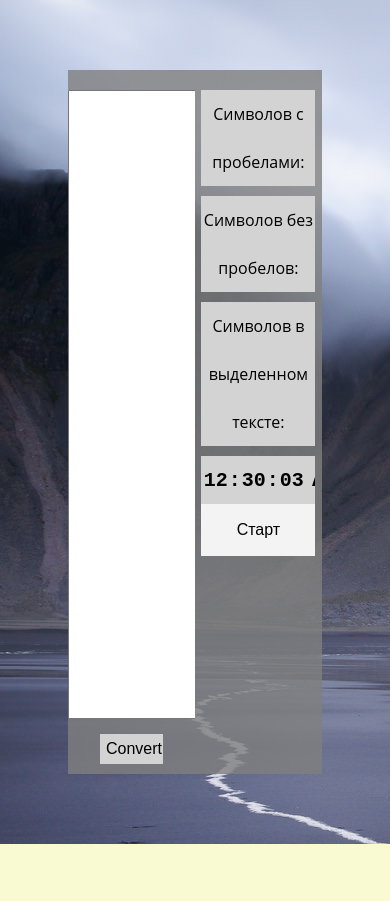
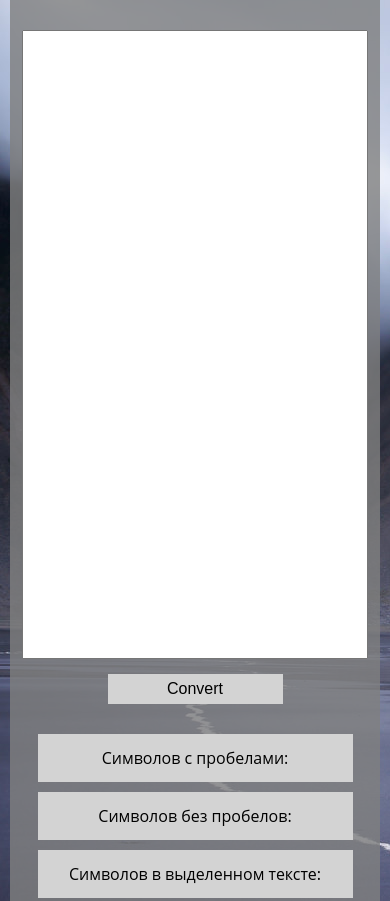
Before and after one commit to Nookee411/Text-Formatting, a website: page src/index.html in a window 390 px wide. Shown: the top 901 px of the page. Before the commit the page ends 844 px from the top, so only its background shows below. Drawn offline with Linux system fonts and the light colour scheme.

Commit message:
Plus responsive css Minus timer

```diff
--- a/src/styles/styles.css
+++ b/src/styles/styles.css
@@ -2,40 +2,49 @@ body{
     font-family:    "Open Sans", sans-serif;
     margin:         0;
     width:          100vw;
-    height:         100vh;
+    height:         auto;
     background:   lightgoldenrodyellow url("Mass.jpg");
+    display: flex;
+    justify-content: center;
 }
 
 .container{
-    position:           relative;
-    top:                50%;
+    position:           absolute;
+    top:                10%;
     display:            flex;
+    flex-wrap:          wrap;
     margin:             auto;
     max-width:          65%;
-    transform:          translate(0,-50%);
+    min-width:          350px;
+
     background-color: rgba(128,128,128,0.8);
-    padding:            0;
+    padding:            10px;
 }
 
 .input, .output{
-
     position:       relative;
     float:          left;
     display:        block;
     padding-top:    20px;
-    position:       relative;
     margin:         0;
     text-align:     center;
-    width:          50%;
+    flex:1;
     overflow:       hidden;
     min-height:     auto;
 }
-
+.output{
+    display:        flex;
+    flex-direction: column;
+    min-width: 300px;
+}
+.input{
+    min-width: 350px;
+}
 
 .output div{
     margin:             0 auto 10px auto;
     line-height:        3em;
-    width:              90%;
+    min-width:              90%;
     background-color: wheat;
     text-align:         center;
     overflow:           auto;
@@ -56,6 +65,14 @@ body{
 }
 .textBox::-webkit-scrollbar{
     display: none;
+    width: 10px;
+}
+
+@media (min-width: 300px) {
+    .container{
+        top:0;
+    }
+
 }
 
 .buttonConvert{
@@ -106,8 +123,7 @@ body{
     background-color: lightgray;
 }
 .buttonConvert:hover{
-    box-shadow:         2px 2px 2px 0px black;
-    transform:          box-shadow ease 0.5s;
+    box-shadow:         2px 2px 2px 0 black;
     background-color: rgba(128,128,128,1);
 }
 .buttonConvert:active{
```
Also changed, not shown: 6 other files.
